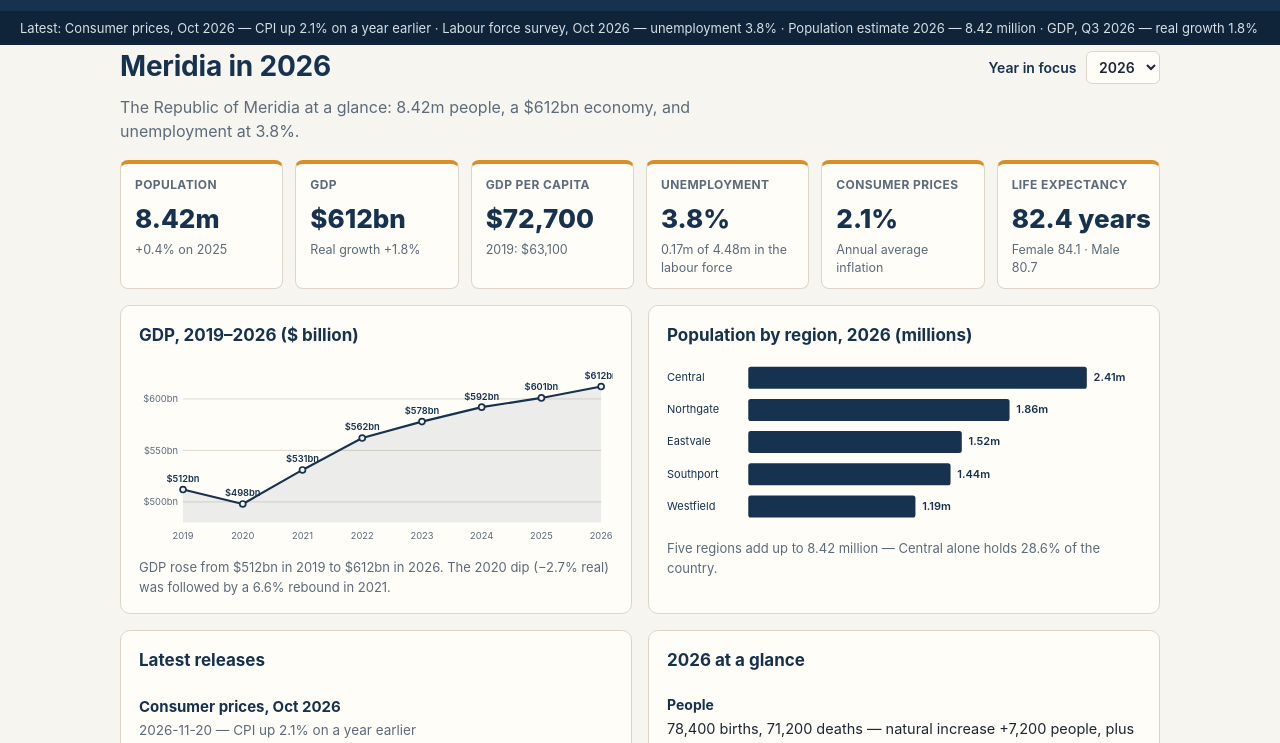
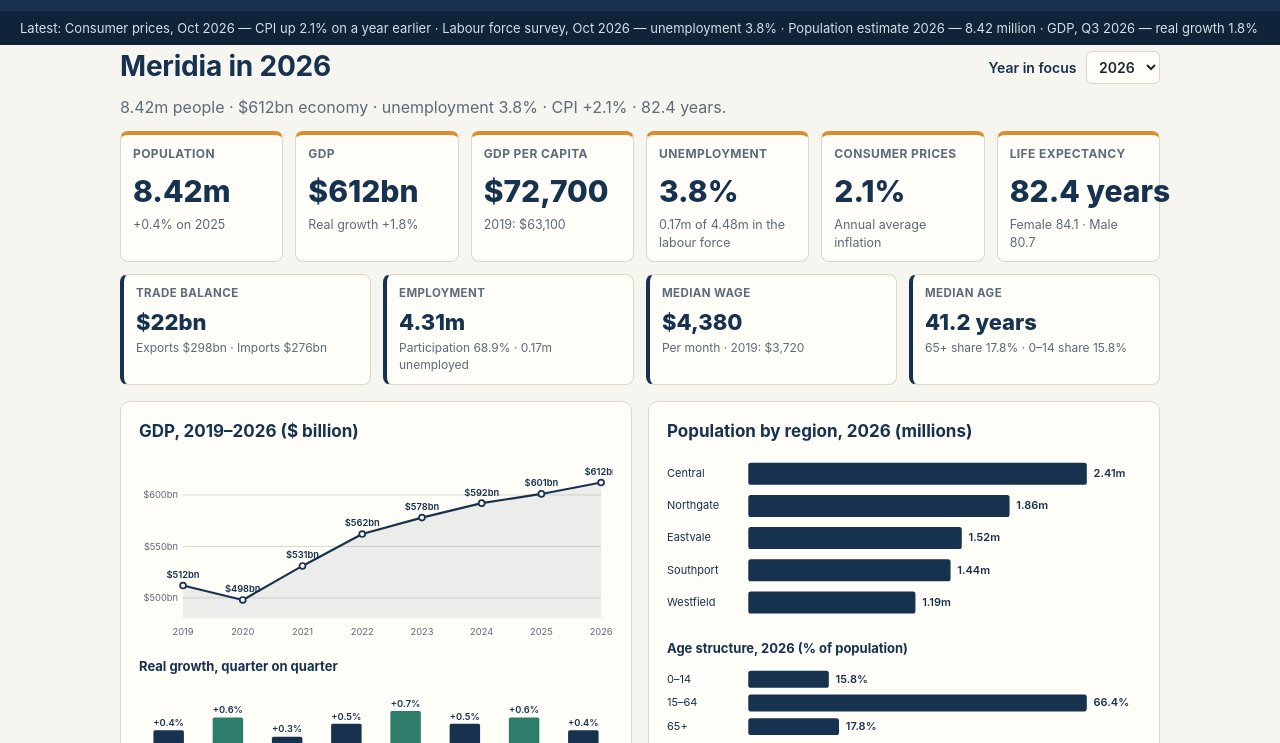
Before and after one commit to hlm428/meridia-stats, a plain HTML site: page app/index.html in a window 1280 px wide. Shown: the part 57-800 px from the top of the page. Drawn offline with Linux system fonts and the light colour scheme.

Commit message:
Round 2: denser Overview cover — second KPI strip, quarterly trend bars, age-structure bars

```diff
--- a/app/style.css
+++ b/app/style.css
@@ -150,3 +150,27 @@ main { padding-top: 22px; padding-bottom: 34px; }
   .card { padding: 14px; }
   .data-table th, .data-table td { padding: 7px 8px; }
 }
+
+/* Overview density — round 2 iteration (scoped to the Overview page only,
+   so Population / Economy / People / Data render exactly as before). */
+.ov .page-head { margin-bottom: 12px; }
+.ov .kpi { padding: 10px 12px; }
+.ov .kpi-value { font-size: 30px; }
+.ov .kpi-grid { margin-bottom: 12px; }
+.kpi-strip { display: grid; grid-template-columns: repeat(4, 1fr); gap: 12px; margin-bottom: 16px; }
+.mini-kpi {
+  background: var(--card); border: 1px solid var(--line); border-left: 4px solid var(--navy);
+  border-radius: 8px; padding: 10px 12px; min-width: 0;
+}
+.mini-kpi-label { display: block; font-size: 11.5px; font-weight: 700; text-transform: uppercase; letter-spacing: .4px; color: var(--slate); }
+.mini-kpi-value { display: block; font-size: 22px; font-weight: 800; color: var(--navy); margin: 2px 0 1px; white-space: nowrap; }
+.mini-kpi-sub { display: block; font-size: 12px; color: var(--slate); line-height: 1.4; }
+.mini-head { font-size: 13px; font-weight: 700; color: var(--navy); margin: 14px 0 6px; }
+@media (max-width: 900px) {
+  .kpi-strip { grid-template-columns: repeat(2, 1fr); }
+}
+@media (max-width: 640px) {
+  .kpi-strip { grid-template-columns: repeat(2, 1fr); gap: 10px; }
+  .ov .kpi-value { font-size: 24px; }
+  .mini-kpi-value { font-size: 19px; }
+}
--- a/app/views.js
+++ b/app/views.js
@@ -41,6 +41,12 @@ function kpi(label, value, sub) {
   return `<div class="kpi"><span class="kpi-label">${label}</span><span class="kpi-value">${value}</span><span class="kpi-sub">${sub}</span></div>`;
 }
 
+// Compact second-row indicator: same store figures, smaller card, for the
+// Overview first screen (round 2 density iteration).
+function miniKpi(label, value, sub) {
+  return `<div class="mini-kpi"><span class="mini-kpi-label">${label}</span><span class="mini-kpi-value">${value}</span><span class="mini-kpi-sub">${sub}</span></div>`;
+}
+
 function section(title, inner, note) {
   return `<section class="card"><h2>${title}</h2>${inner}${note ? `<p class="note">${note}</p>` : ""}</section>`;
 }
@@ -62,16 +68,24 @@ export function viewOverview() {
     values: YEARS.map((year) => valueAt("gdp", year)),
     format: (v) => `$${v}bn`,
   });
+  const quarterly = miniBars({ rows: QUARTERLY_GROWTH, height: 110 });
   const regionBars = hbarChart({
     rows: REGIONS.map((r) => ({ label: r.name, value: r.population })),
     format: (v) => `${v.toFixed(2)}m`,
+  });
+  const ageBars = hbarChart({
+    rows: AGE_GROUPS.map((g) => ({ label: g.label, value: g.share })),
+    format: (v) => `${v.toFixed(1)}%`,
+    barHeight: 20,
+    gap: 8,
   });
   const releases = RELEASES.map(
     (r) => `<li><b>${r.title}</b><span>${r.date} — ${r.note}</span></li>`,
   ).join("");
   return `
+  <div class="ov">
   <div class="page-head"><div><h1>Meridia in ${y}</h1>
-  <p class="lede">The Republic of Meridia at a glance: ${fmt(valueAt("population", y), "millions")} people, a ${fmt(valueAt("gdp", y), "billions")} economy, and unemployment at ${fmt(valueAt("unemployment", y), "rate1")}.</p></div>${yearPicker()}</div>
+  <p class="lede">${fmt(valueAt("population", y), "millions")} people · ${fmt(valueAt("gdp", y), "billions")} economy · unemployment ${fmt(valueAt("unemployment", y), "rate1")} · CPI +${fmt(valueAt("cpi", y), "rate1")} · ${fmt(valueAt("life_expectancy", y), "years1")} years.</p></div>${yearPicker()}</div>
   <div class="kpi-grid">
     ${kpi("Population", fmt(valueAt("population", y), "millions"), `${fmtSignedPercent(yearOnYear("population", y))} on ${y - 1}`)}
     ${kpi("GDP", fmt(valueAt("gdp", y), "billions"), `Real growth ${fmt(valueAt("real_growth", y), "percent1")}`)}
@@ -80,9 +94,15 @@ export function viewOverview() {
     ${kpi("Consumer prices", fmt(valueAt("cpi", y), "rate1"), "Annual average inflation")}
     ${kpi("Life expectancy", `${fmt(valueAt("life_expectancy", y), "years1")} years`, `Female ${fmt(84.1, "years1")} · Male ${fmt(80.7, "years1")}`)}
   </div>
+  <div class="kpi-strip">
+    ${miniKpi("Trade balance", fmt(tradeBalance(y), "billions"), `Exports ${fmt(valueAt("exports", y), "billions")} · Imports ${fmt(valueAt("imports", y), "billions")}`)}
+    ${miniKpi("Employment", fmt(LABOUR.employed, "millions"), `Participation ${fmt(LABOUR.participation, "rate1")} · ${fmt(LABOUR.unemployed, "millions")} unemployed`)}
+    ${miniKpi("Median wage", fmt(valueAt("median_wage", y), "dollars"), `Per month · 2019: ${fmt(valueAt("median_wage", 2019), "dollars")}`)}
+    ${miniKpi("Median age", `${fmt(valueAt("median_age", y), "years1")} years`, `65+ share ${AGE_GROUPS[2].share}% · 0–14 share ${AGE_GROUPS[0].share}%`)}
+  </div>
   <div class="two-col">
-    ${section(`GDP, ${YEARS[0]}–${LATEST_YEAR} ($ billion)`, gdpLine, `GDP rose from ${fmt(valueAt("gdp", 2019), "billions")} in 2019 to ${fmt(valueAt("gdp", LATEST_YEAR), "billions")} in 2026. The 2020 dip (−2.7% real) was followed by a 6.6% rebound in 2021.`)}
-    ${section("Population by region, 2026 (millions)", regionBars, `Five regions add up to ${regionPopulationTotal().toFixed(2)} million — Central alone holds ${REGIONS[0].share}% of the country.`)}
+    ${section(`GDP, ${YEARS[0]}–${LATEST_YEAR} ($ billion)`, `${gdpLine}<p class="mini-head">Real growth, quarter on quarter</p>${quarterly}`, `GDP rose from ${fmt(valueAt("gdp", 2019), "billions")} in 2019 to ${fmt(valueAt("gdp", LATEST_YEAR), "billions")} in 2026.`)}
+    ${section("Population by region, 2026 (millions)", `${regionBars}<p class="mini-head">Age structure, 2026 (% of population)</p>${ageBars}`, `Five regions add up to ${regionPopulationTotal().toFixed(2)} million — Central alone holds ${REGIONS[0].share}% of the country.`)}
   </div>
   <div class="two-col">
     ${section("Latest releases", `<ul class="releases">${releases}</ul>`, "Every release names its date and its headline finding.")}
@@ -93,6 +113,7 @@ export function viewOverview() {
         <div><dt>Work</dt><dd>${fmt(LABOUR.employed, "millions")} employed, participation ${fmt(LABOUR.participation, "rate1")}, median wage ${fmt(valueAt("median_wage", 2026), "dollars")} a month.</dd></div>
         <div><dt>Ageing</dt><dd>Median age ${fmt(valueAt("median_age", 2026), "years1")} years; ${AGE_GROUPS[2].share}% of the population is 65 or older.</dd></div>
       </dl>`, "Figures are rounded; components may not sum exactly to a rounded total.")}
+  </div>
   </div>`;
 }
 
```
